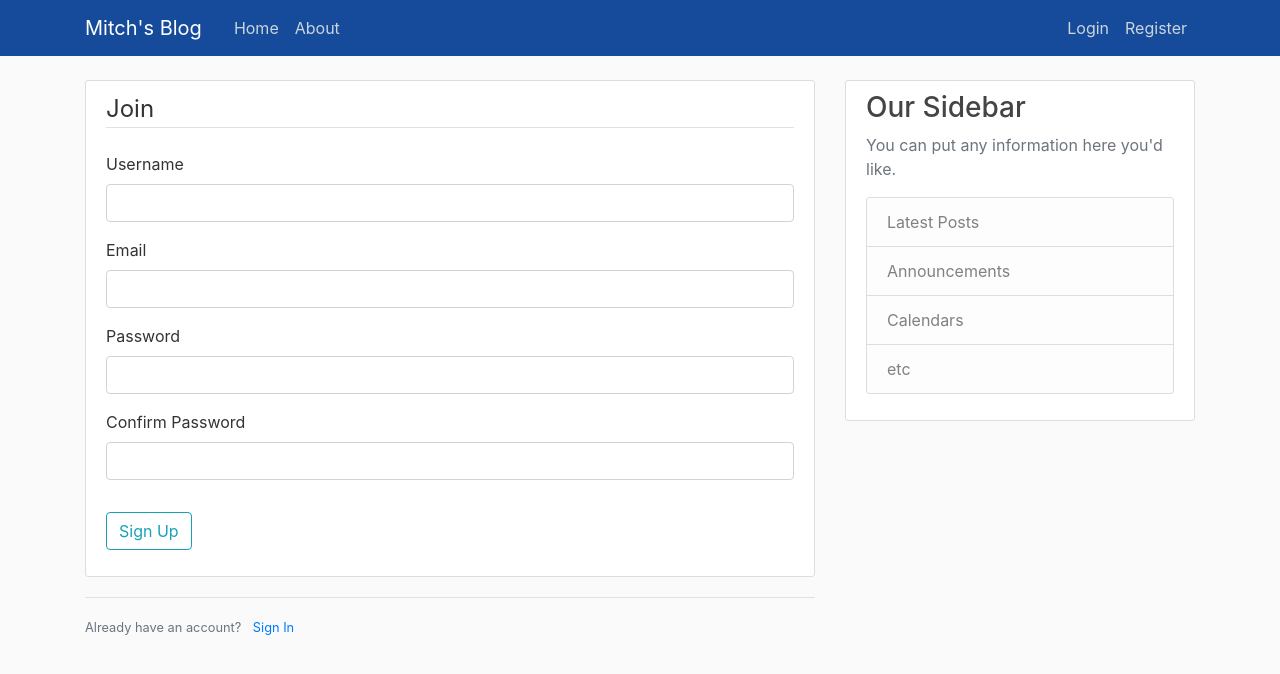
After one commit to mitchavery/Flask-Blog, a Flask app: page /register in a window 1280 px wide. The commit adds this page. Shown: the top 674 px of the page. Run offline with Flask 2, Linux system fonts and the light colour scheme; some libraries are stand-ins or nearby versions.

Commit message:
login forms

```diff
--- a/flaskblog.py
+++ b/flaskblog.py
@@ -1,33 +1,47 @@
-from flask import Flask, render_template, url_for
+from flask import Flask, render_template, url_for, flash, redirect
+from forms import RegistrationForm, LoginForm
 
 app = Flask(__name__)
+app.config['SECRET_KEY'] = 'c204abc7aaf6f02e66d5b6488eda1307'
 
 posts = [
     {
-        'author': 'Mitch Avery',
+        'author': 'Corey Schafer',
         'title': 'Blog Post 1',
         'content': 'First post content',
-        'date_posted': 'April 2020'
+        'date_posted': 'April 20, 2018'
     },
     {
-        'author': 'Kyle ',
+        'author': 'Jane Doe',
         'title': 'Blog Post 2',
-        'content': 'First post2 content',
-        'date_posted': 'April2 2020'
+        'content': 'Second post content',
+        'date_posted': 'April 21, 2018'
     }
 ]
 
 
 @app.route("/")
 @app.route("/home")
-def hello():
+def home():
     return render_template('home.htm', posts=posts)
 
 
 @app.route("/about")
 def about():
-    return render_template('about.htm', title='about')
+    return render_template('about.htm', title='About')
 
 
-if __name__ == "__main__":
+@app.route("/register", methods=['GET', 'POST'])
+def register():
+    form = RegistrationForm()
+    return render_template('register.htm', title='Register', form=form)
+
+
+@app.route("/login", methods=['GET', 'POST'])
+def login():
+    form = LoginForm()
+    return render_template('login.htm', title='Login', form=form)
+
+
+if __name__ == '__main__':
     app.run(debug=True)
--- /dev/null
+++ b/forms.py
@@ -0,0 +1,22 @@
+from flask_wtf import FlaskForm
+from wtforms import StringField, PasswordField, SubmitField, BooleanField
+from wtforms.validators import DataRequired, Length, Email, EqualTo
+
+
+class RegistrationForm(FlaskForm):
+    username = StringField('Username',
+                           validators=[DataRequired(), Length(min=2, max=20)])
+    email = StringField('Email',
+                        validators=[DataRequired(), Email()])
+    password = PasswordField('Password', validators=[DataRequired()])
+    confirm_password = PasswordField('Confirm Password',
+                                     validators=[DataRequired(), EqualTo('password')])
+    submit = SubmitField('Sign Up')
+
+
+class LoginForm(FlaskForm):
+    email = StringField('Email',
+                        validators=[DataRequired(), Email()])
+    password = PasswordField('Password', validators=[DataRequired()])
+    remember = BooleanField('Remember Me')
+    submit = SubmitField('Login')
--- a/templates/layout.htm
+++ b/templates/layout.htm
@@ -13,9 +13,9 @@
     <link rel="stylesheet" type="text/css" href="{{ url_for('static', filename='main.css') }}">
 
     {% if title %}
-    <title>Flask Blog - {{ title }}</title>
+    <title>Mitch's Blog - {{ title }}</title>
     {% else %}
-    <title>Flask Blog</title>
+    <title>Mitch's Blog</title>
     {% endif %}
 </head>
 
@@ -23,7 +23,7 @@
     <header class="site-header">
         <nav class="navbar navbar-expand-md navbar-dark bg-steel fixed-top">
             <div class="container">
-                <a class="navbar-brand mr-4" href="/">Flask Blog</a>
+                <a class="navbar-brand mr-4" href="/">Mitch's Blog</a>
                 <button class="navbar-toggler" type="button" data-toggle="collapse" data-target="#navbarToggle"
                     aria-controls="navbarToggle" aria-expanded="false" aria-label="Toggle navigation">
                     <span class="navbar-toggler-icon"></span>
--- /dev/null
+++ b/templates/register.htm
@@ -0,0 +1,35 @@
+{% extends "layout.htm" %}
+{% block content %}
+<div class="content-section">
+    <form action="" method="POST">
+        {{ form.hidden_tag() }}
+        <fieldset class="form-group">
+            <legend class="border-bottom mb-4">Join</legend>
+            <div class="form-group">
+                {{form.username.label(class="form-control-label")}}
+                {{form.username(class="form-control form-control-md")}}
+            </div>
+            <div class="form-group">
+                {{form.email.label(class="form-control-label")}}
+                {{form.email(class="form-control form-control-md")}}
+            </div>
+            <div class="form-group">
+                {{form.password.label(class="form-control-label")}}
+                {{form.password(class="form-control form-control-md")}}
+            </div>
+            <div class="form-group">
+                {{form.confirm_password.label(class="form-control-label")}}
+                {{form.confirm_password(class="form-control form-control-md")}}
+            </div>
+        </fieldset>
+        <div class="form-group">
+            {{form.submit(class="btn btn-outline-info")}}
+        </div>
+    </form>
+</div>
+<div class="border-top pt-3">
+    <small class="text-muted">
+        Already have an account? <a class="ml-2" href="{{url_for('login')}}">Sign In</a>
+    </small>
+</div>
+{% endblock content %}
```
Also changed, not shown: templates/login.htm (added).
